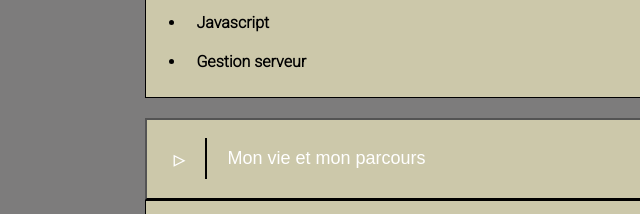
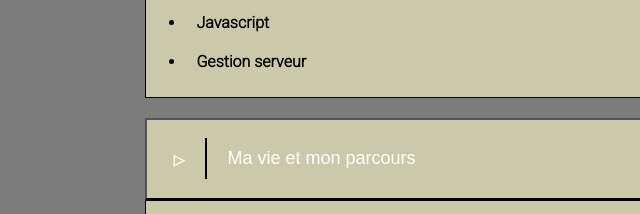
Before and after one commit to AudinotNoah/ppp, a plain HTML site: page index.html in a window 1280 px wide. Shown: the part 1680-1894 px from the top of the page, 9-649 px from the left. Drawn offline with Linux system fonts and the light colour scheme.

Commit message:
Update index.html

```diff
--- a/index.html
+++ b/index.html
@@ -181,7 +181,7 @@
         <div class="group">
             <button class="categ" onclick="showCateg('parcours'),switchArrow('parA')">
                 <p class="Carrow" id="parA">&triangleright;</p>
-                <p class="Ctitle">Mon vie et mon parcours</p>
+                <p class="Ctitle">Ma vie et mon parcours</p>
             </button>
             <article id="parcours" class="parag">
                 <ul>
```
